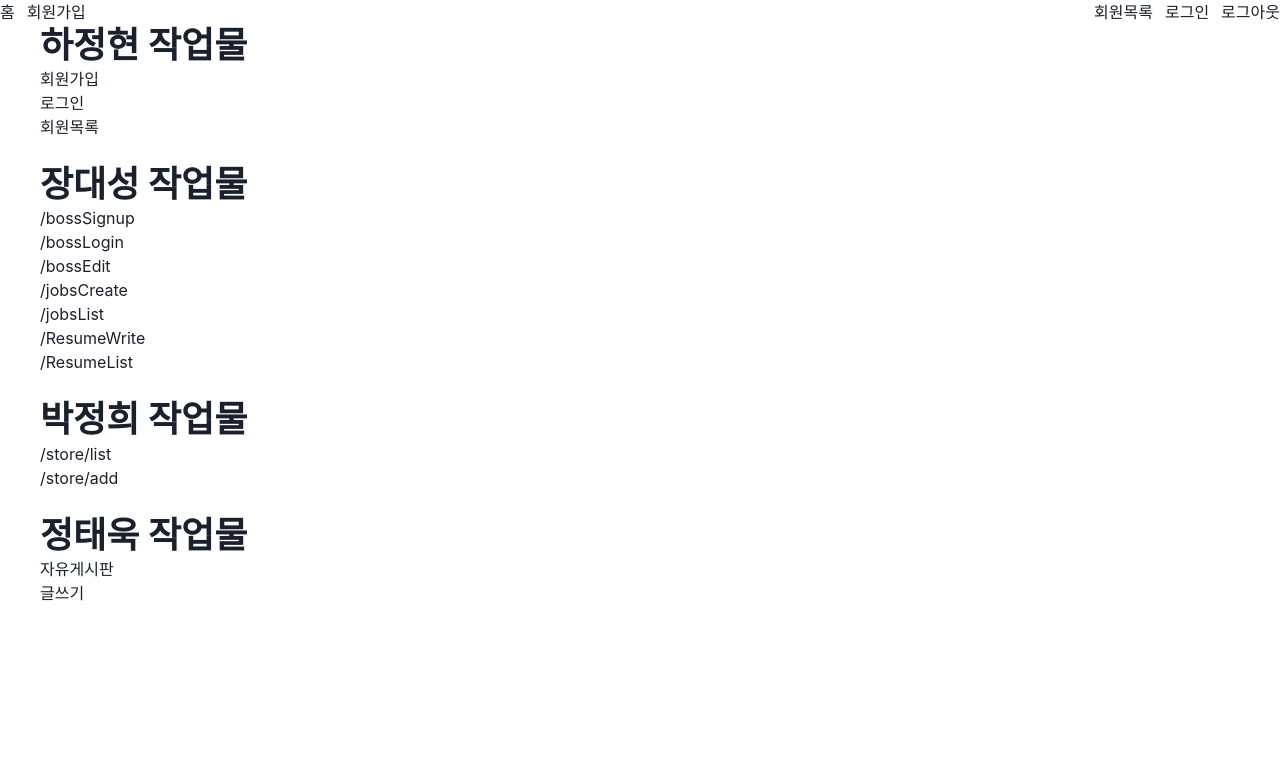
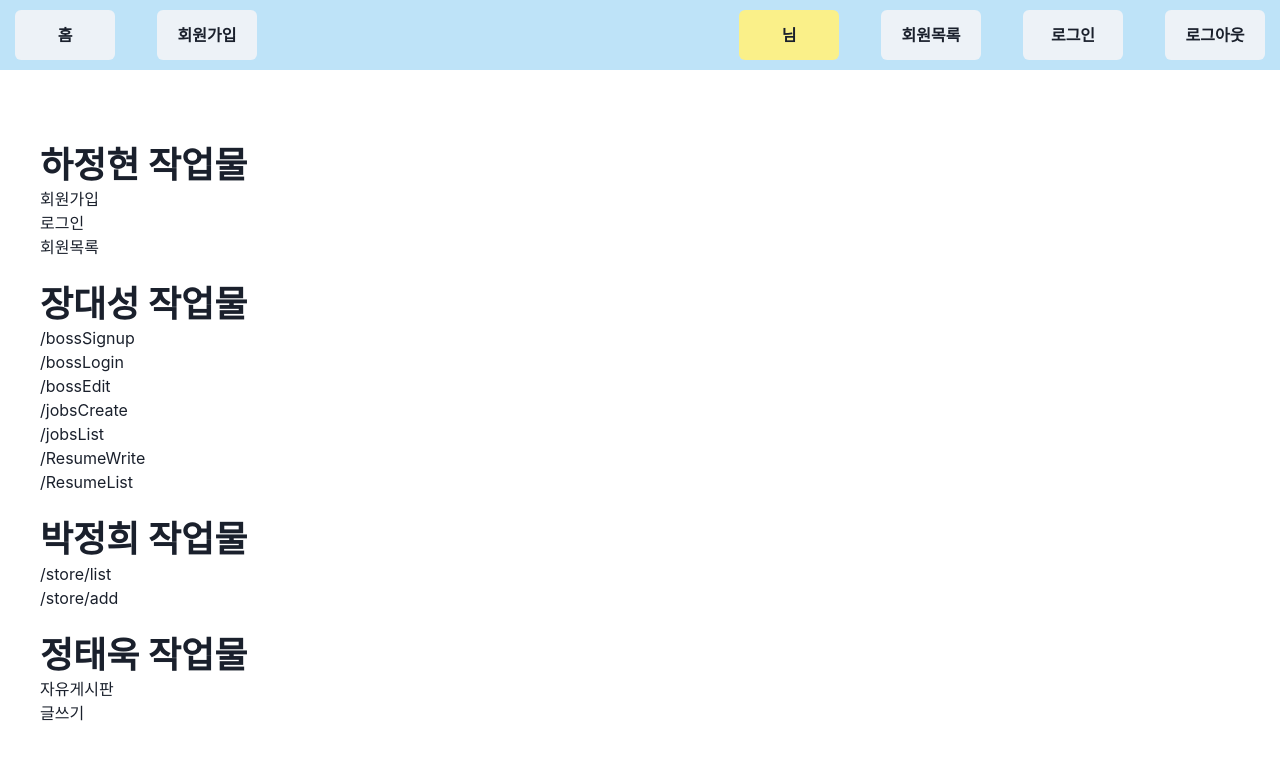
Before and after one commit to hagop5989/arbeit, a React (Vite) app in the folder frontend/: page / in a window 1280 px wide. Shown: the top 760 px of the page. Built offline with nearby package versions, Linux system fonts and the light colour scheme.

Commit message:
Navbar 디자인

```diff
--- a/frontend/src/NavComponent.jsx
+++ b/frontend/src/NavComponent.jsx
@@ -7,6 +7,7 @@ import { BoardNav } from "./navbar/BoardNav.jsx";
 export function NavComponent() {
   return (
     <Box ml={10}>
+      <br />
       <Box>
         <Heading>하정현 작업물</Heading>
         <MemberNav />
--- a/frontend/src/component/Navbar.jsx
+++ b/frontend/src/component/Navbar.jsx
@@ -2,26 +2,56 @@ import { Box, Flex, Spacer } from "@chakra-ui/react";
 import { useNavigate } from "react-router-dom";
 import { useContext } from "react";
 import { LoginContext } from "./LoginProvider.jsx";
+
+const CustomBox = (props) => {
+  return (
+    <Box
+      width={"100px"}
+      height={"50px"}
+      my={"10px"}
+      mx={"15px"}
+      backgroundColor="gray.100"
+      borderRadius="md"
+      cursor={"pointer"}
+      _hover={{ bg: "gray.300" }}
+      {...props}
+    />
+  );
+};
 
 export function Navbar() {
   const navigate = useNavigate();
   const account = useContext(LoginContext);
 
   return (
-    <Flex gap={3}>
-      <Box onClick={() => navigate("/")}>홈</Box>
-      <Box onClick={() => navigate("/signup")}>회원가입</Box>
+    <Flex
+      gap={3}
+      height={"70px"}
+      bg={"blue.100"}
+      textAlign={"center"}
+      fontWeight={"700"}
+      lineHeight={"50px"}
+      mb={"50px"}
+    >
+      <CustomBox onClick={() => navigate("/")}>홈</CustomBox>
+      <CustomBox onClick={() => navigate("/signup")}>회원가입</CustomBox>
       <Spacer />
-      <Box onClick={() => navigate(`/member/list`)}>회원목록</Box>
-      <Box onClick={() => navigate("/login")}>로그인</Box>
-      <Box
+      <CustomBox
+        onClick={() => navigate(`/member/${account.id}`)}
+        bg={"yellow.200"}
+      >
+        {account.name} 님
+      </CustomBox>
+      <CustomBox onClick={() => navigate(`/member/list`)}>회원목록</CustomBox>
+      <CustomBox onClick={() => navigate("/login")}>로그인</CustomBox>
+      <CustomBox
         onClick={() => {
           account.logout();
           navigate("/");
         }}
       >
         로그아웃
-      </Box>
+      </CustomBox>
     </Flex>
   );
 }
--- a/frontend/src/path/storeRoutes.jsx
+++ b/frontend/src/path/storeRoutes.jsx
@@ -2,14 +2,15 @@ import { StoreList } from "../page/store/StoreList.jsx";
 import { StoreRegister } from "../page/store/StoreRegister.jsx";
 import { StoreView } from "../page/store/StoreView.jsx";
 import { StoreEdit } from "../page/store/storeEdit.jsx";
-import { StoreAnnounce } from "../page/store/storeAnnounce.jsx";
+// import { StoreAnnounce } from "../page/store/storeAnnounce.jsx";
 
 const storeRoutes = [
   { path: "store/list", element: <StoreList /> },
   { path: "store/add", element: <StoreRegister /> },
   { path: "store/:id", element: <StoreView /> },
   { path: "store/edit/:id", element: <StoreEdit /> },
-  { path: "store/announce", element: <StoreAnnounce /> },
+  // TODO : Git add 해야함
+  // { path: "store/announce", element: <StoreAnnounce /> },
 ];
 
 export default storeRoutes;
```
Also changed, not shown: frontend/src/component/Navbar2.jsx (deleted, +0 -76 lines), 1 other file (tests, documents, lock files or other folders).
